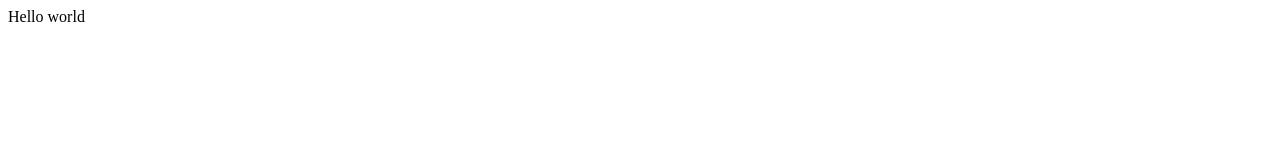
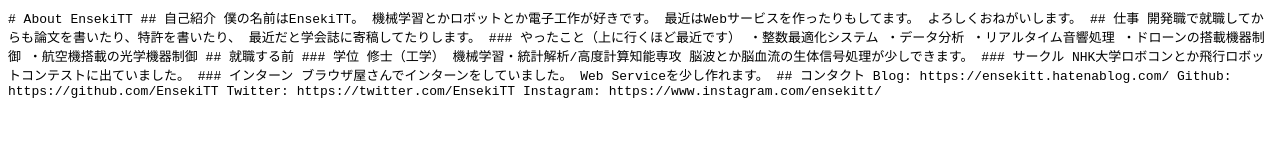
Before and after one commit to EnsekiTT/ensekitt.github.io, a plain HTML site: page index.html in a window 1280 px wide. Drawn offline with Linux system fonts and the light colour scheme.

Commit message:
コンテンツだけとりあえず書いた

```diff
--- a/index.html
+++ b/index.html
@@ -1 +1,39 @@
-Hello world
+
+<code>
+# About EnsekiTT
+
+## 自己紹介
+僕の名前はEnsekiTT。
+機械学習とかロボットとか電子工作が好きです。
+最近はWebサービスを作ったりもしてます。
+よろしくおねがいします。
+
+## 仕事
+開発職で就職してからも論文を書いたり、特許を書いたり、
+最近だと学会誌に寄稿してたりします。
+### やったこと（上に行くほど最近です）
+・整数最適化システム
+・データ分析
+・リアルタイム音響処理
+・ドローンの搭載機器制御
+・航空機搭載の光学機器制御
+
+## 就職する前
+### 学位
+修士（工学）
+機械学習・統計解析/高度計算知能専攻
+脳波とか脳血流の生体信号処理が少しできます。
+
+### サークル
+NHK大学ロボコンとか飛行ロボットコンテストに出ていました。
+
+### インターン
+ブラウザ屋さんでインターンをしていました。
+Web Serviceを少し作れます。
+
+## コンタクト
+Blog: https://ensekitt.hatenablog.com/
+Github: https://github.com/EnsekiTT
+Twitter: https://twitter.com/EnsekiTT
+Instagram: https://www.instagram.com/ensekitt/
+</code>
```
